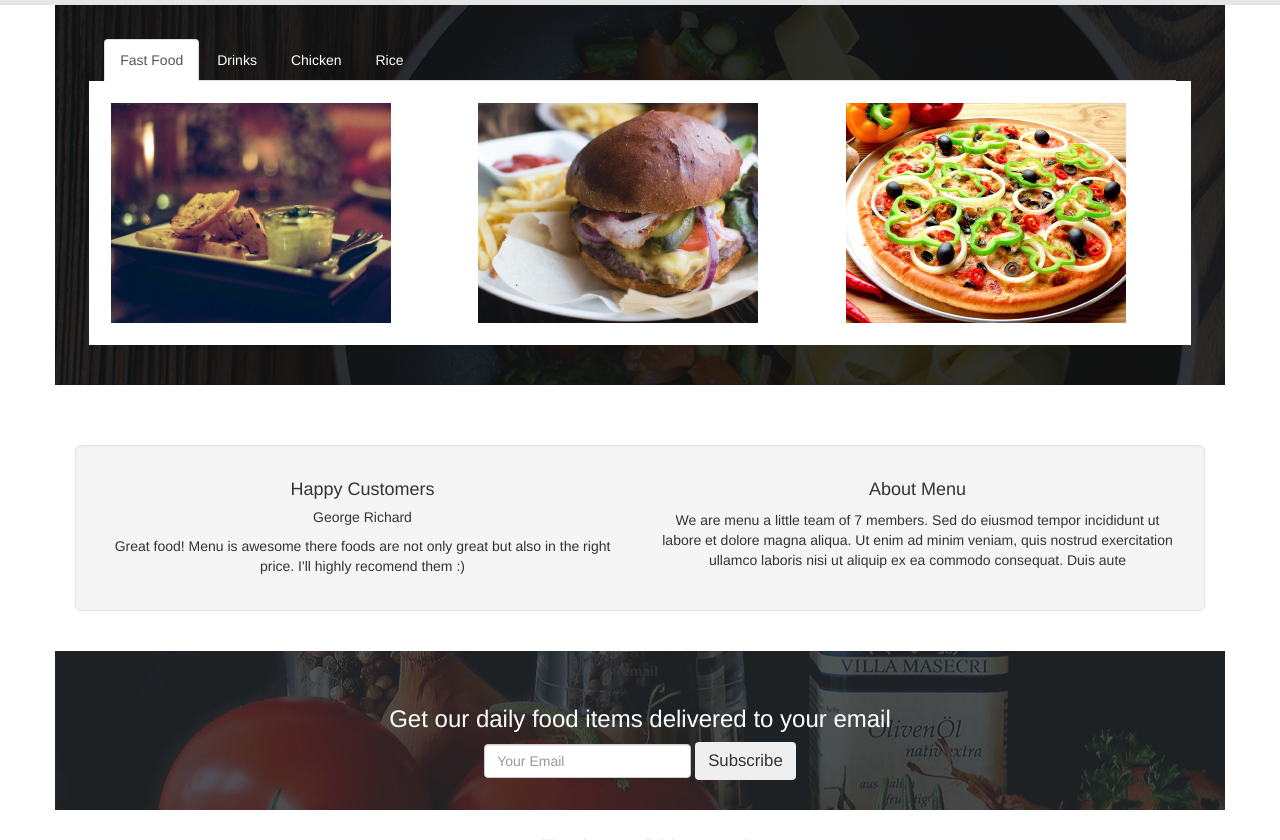
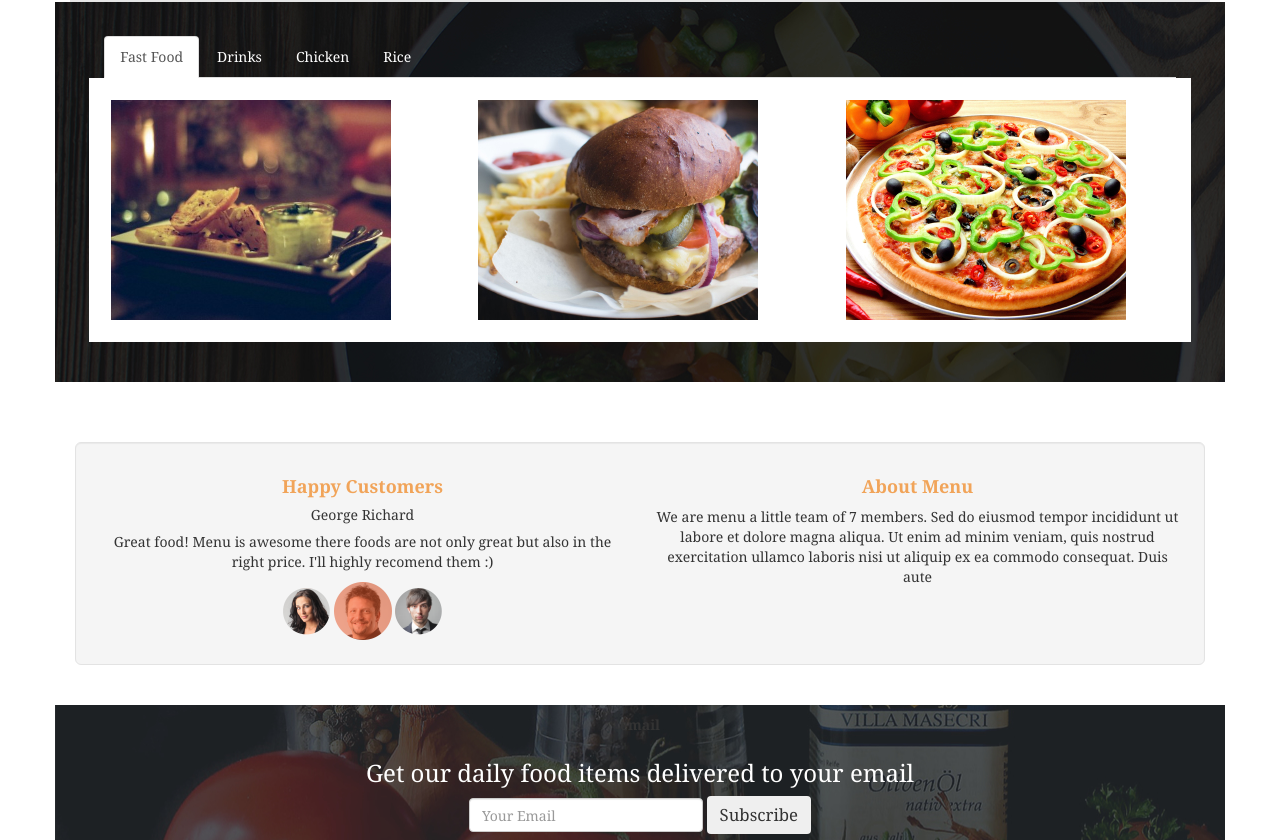
Before and after one commit to Okwonks/anitas-kitchen, a plain HTML site: page index.html in a window 1280 px wide. Shown: the part 1450-2290 px from the top of the page. Drawn offline with Linux system fonts and the light colour scheme.

Commit message:
adding fancy fonts from google

```diff
--- a/css/style.css
+++ b/css/style.css
@@ -1,3 +1,7 @@
+body {
+  font-family: Georgia;
+}
+
 h3 {
   color: white;
 }
@@ -14,6 +18,10 @@ a {
 
 .blockhead {
   padding-right: 1.5%;
+}
+
+.text-style {
+  font-family: 'Lobster',cursive;
 }
 
 .menu-items{
@@ -53,6 +61,10 @@ a {
 
 .food-left {
   text-align: right;
+}
+
+.orange {
+  color: #F1A459;
 }
 
 .btn {
--- a/index.html
+++ b/index.html
@@ -7,6 +7,7 @@
   <meta name="viewport" content="width=device-width, initial-scale=1">
   <link href="css/bootstrap.min.css" rel="stylesheet" type="text/css">
   <link href="css/style.css" rel="stylesheet" type="text/css">
+  <link href="https://fonts.googleapis.com/css?family=Lobster" rel="stylesheet">
   <title>Anita's Kitchen</title>
 
   <!--loading scripts just in case ;) -->
@@ -49,7 +50,7 @@
       <p id="party"><a href="#" id="party">Party Time</a></p>
     </div>
     <div class="col-md-3 text-center padng" id="breakfast">
-      <h3>Breakfast</h3>
+      <h3 class="text-style">Breakfast</h3>
     </div>
     <div class="col-md-3 text-center padng" id="lunch">
       <h3>Lunch</h3>
@@ -61,6 +62,7 @@
   <!--close of menu-items class-->
 </div>
   <!--this is the esction with the paragraphs and images-->
+  <div class="container">
   <div class="container-fluid"  id="back-color">
     <div class="row">
       <div class="col-md-6 img-thumbnail">
@@ -95,8 +97,10 @@
       </div>
       <!--end of second the row-->
     </div>
-    <!--end of continer-->
+    <!--end of continer-fluid-->
     </div>
+    <!--end of the main container-->
+  </div>
 
     <div class="container" id="tab-container">
       <div class="container-fluid">
@@ -129,13 +133,15 @@
         <div class="customers text-center">
           <div class="row">
             <div class="col-md-6">
-              <h4 class="orange">Happy Customers</h4>
+              <h4 class="orange"><strong>Happy Customers</strong></h4>
               <h5>George Richard</h5>
               <p>Great food! Menu is awesome there foods are not only great but also in the right price. I'll highly recomend them :)</p>
-
+              <img src="img/customers/p1.png" alt="happy customer">
+              <img src="img/customers/p2.png" alt="happy customer">
+              <img src="img/customers/p3.png" alt="happy customer">
             </div>
             <div class="col-md-6">
-              <h4 class="orange">About Menu</h4>
+              <h4 class="orange"><strong>About Menu</strong></h4>
               <p>We are menu a little team of 7 members. Sed do eiusmod tempor incididunt ut labore et dolore magna aliqua. Ut enim ad minim veniam, quis nostrud exercitation ullamco laboris nisi ut aliquip ex ea commodo consequat. Duis aute
               </p>
             </div>
```
